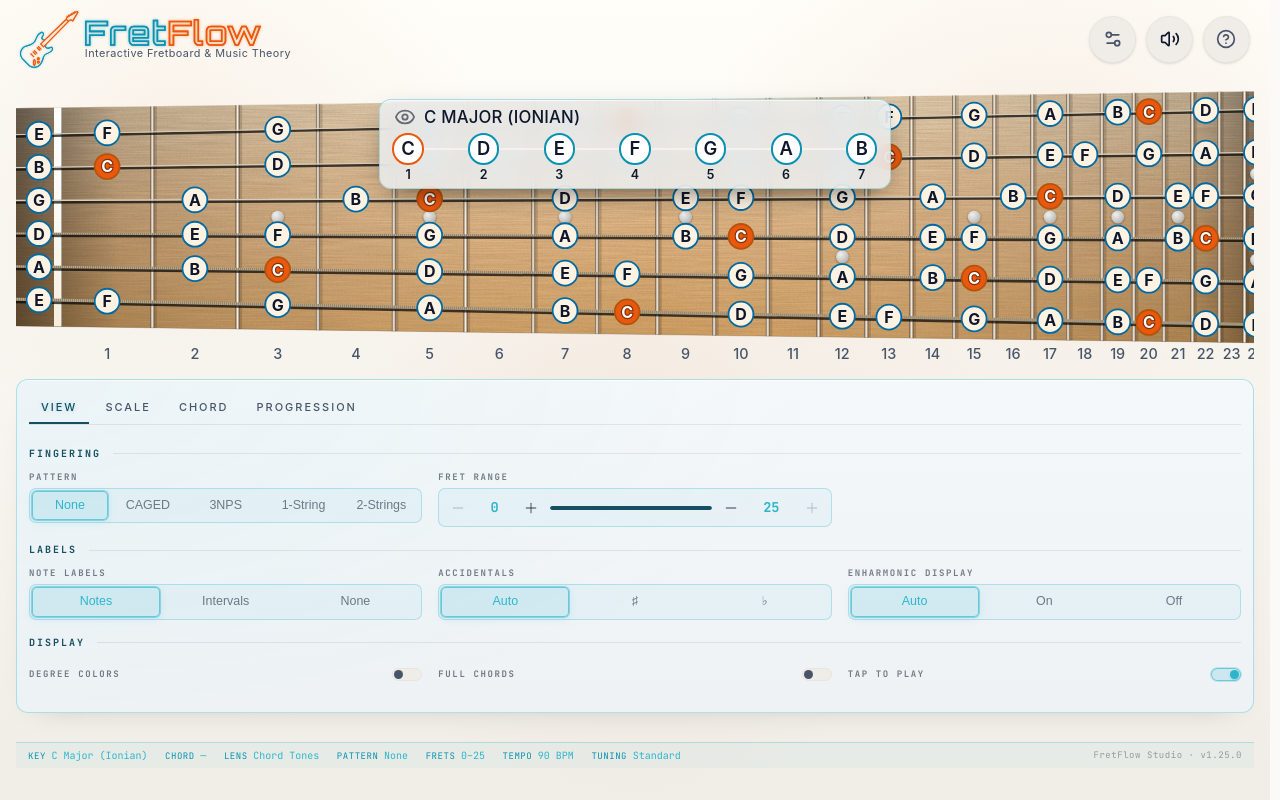
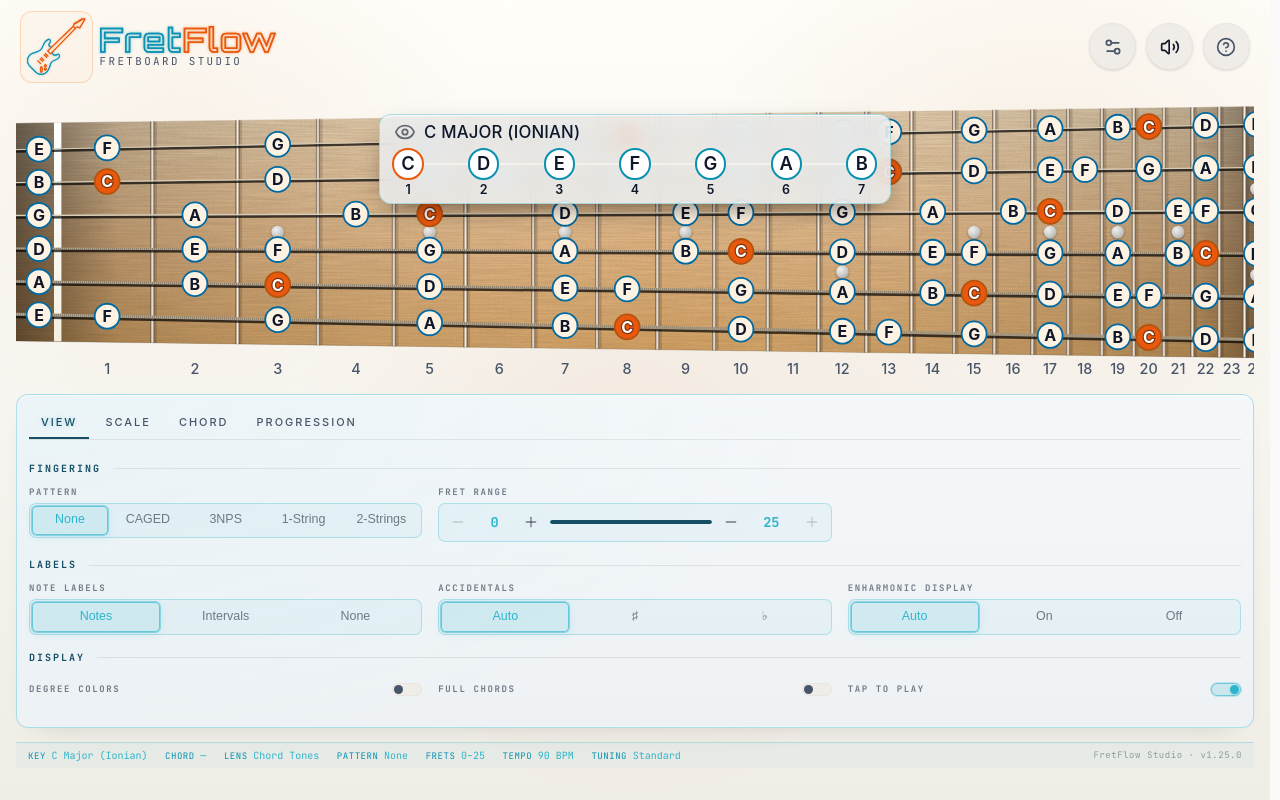
Before and after one commit to iecg/fretboard-app, a React (Vite) app: page / in a window 1280 px wide. Built offline with nearby package versions, Linux system fonts and the light colour scheme.

Commit message:
feat(header): brand tile, Fretboard Studio kicker, round buttons

```diff
--- a/src/App.tsx
+++ b/src/App.tsx
@@ -158,7 +158,7 @@ function AppContent() {
       header={
         <AppHeader
           brandTitle="FretFlow"
-          brandSubtitle="Interactive Fretboard & Music Theory"
+          brandSubtitle="Fretboard Studio"
           brandWordmark={<FretFlowWordmark />}
           brandIcon={<BrandMark />}
           actions={
--- a/src/components/AppHeader/AppHeader.module.css
+++ b/src/components/AppHeader/AppHeader.module.css
@@ -29,10 +29,15 @@
 .app-header-brand-icon {
   display: flex;
   align-items: center;
+  justify-content: center;
   flex-shrink: 0;
-  /* BrandMark now handles its own per-path neon glow (cyan body, orange
-     neck) via internal feDropShadow filters, so we don't apply an outer
-     monochrome drop-shadow here — that would muddy the two-tone palette. */
+  /* Brand glyph sits in a rounded tile with an orange-tinted hairline
+     border (DAW Shell Phase 13b). BrandMark keeps its own per-path neon
+     glow — the tile adds only the frame, not an outer drop-shadow. */
+  padding: clamp(0.25rem, 0.6vw, 0.4rem);
+  border: 1px solid rgb(255 154 77 / 0.35);
+  border-radius: clamp(0.5rem, 1vw, 0.75rem);
+  background: rgb(255 154 77 / 0.04);
 }
 
 .app-header-brand-icon :global(.brand-mark) {
@@ -118,10 +123,12 @@
 }
 
 .app-header-brand-subtitle {
-  font-size: clamp(0.66rem, 1vw, 0.8rem);
-  color: rgb(197 213 230 / 0.72);
+  font-family: var(--font-mono);
+  font-size: clamp(0.56rem, 0.85vw, 0.68rem);
+  text-transform: uppercase;
+  letter-spacing: 0.22em;
+  color: rgb(197 213 230 / 0.6);
   line-height: 1.2;
-  letter-spacing: 0.04em;
   white-space: nowrap;
   overflow: hidden;
   text-overflow: ellipsis;
@@ -142,6 +149,12 @@
   align-items: center;
   gap: clamp(0.35rem, 1vw, 0.6rem);
   flex-shrink: 0;
+}
+
+/* DAW Shell Phase 13b — the header utility buttons are round, not the
+   rounded-square the shared `.icon-button` class gives them elsewhere. */
+.app-header-actions button {
+  border-radius: 50%;
 }
 
 :global(.app-container[data-layout-tier="mobile"]) .app-header {
```
Also changed, not shown: 1 other file (tests, documents, lock files or other folders).
